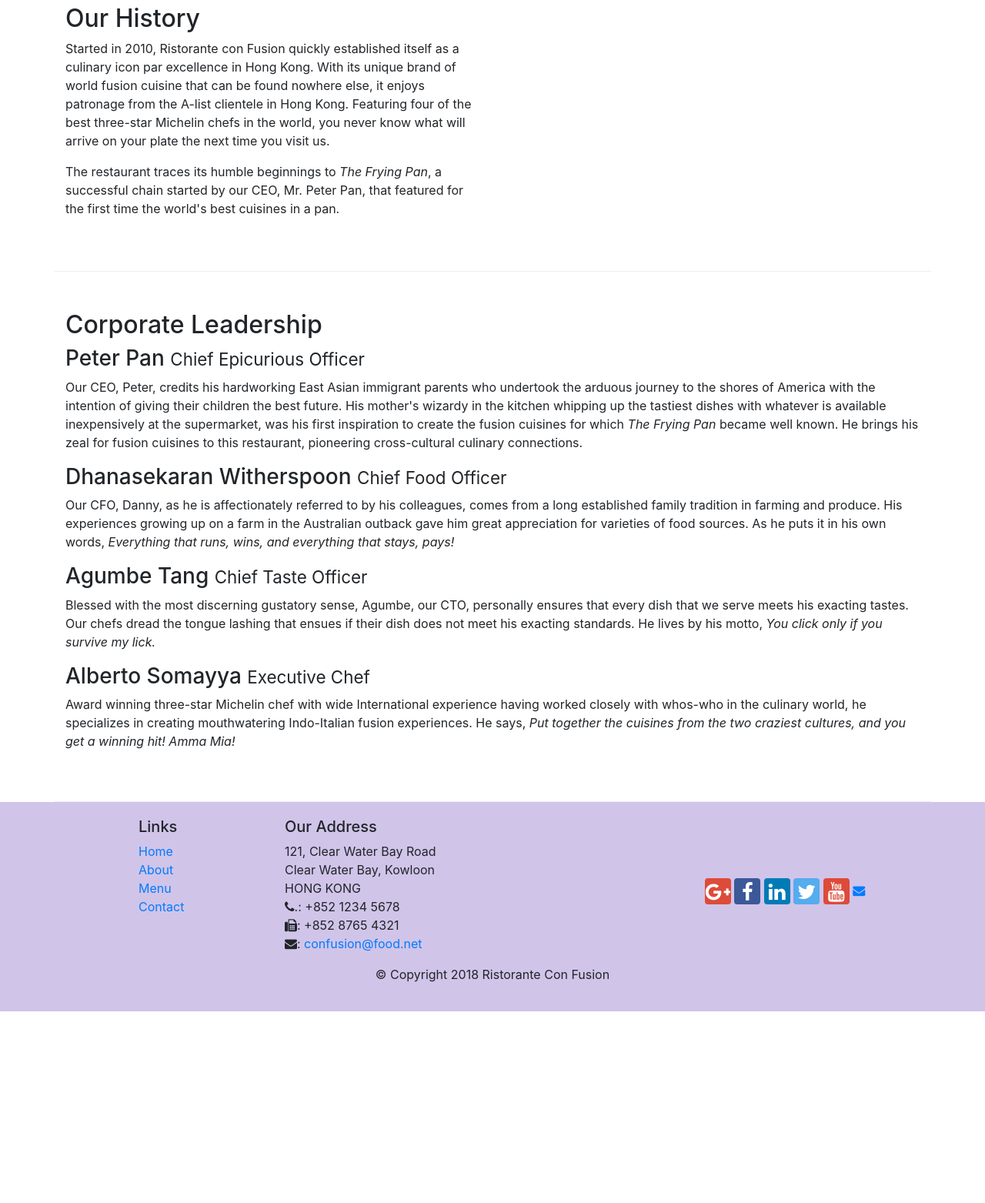
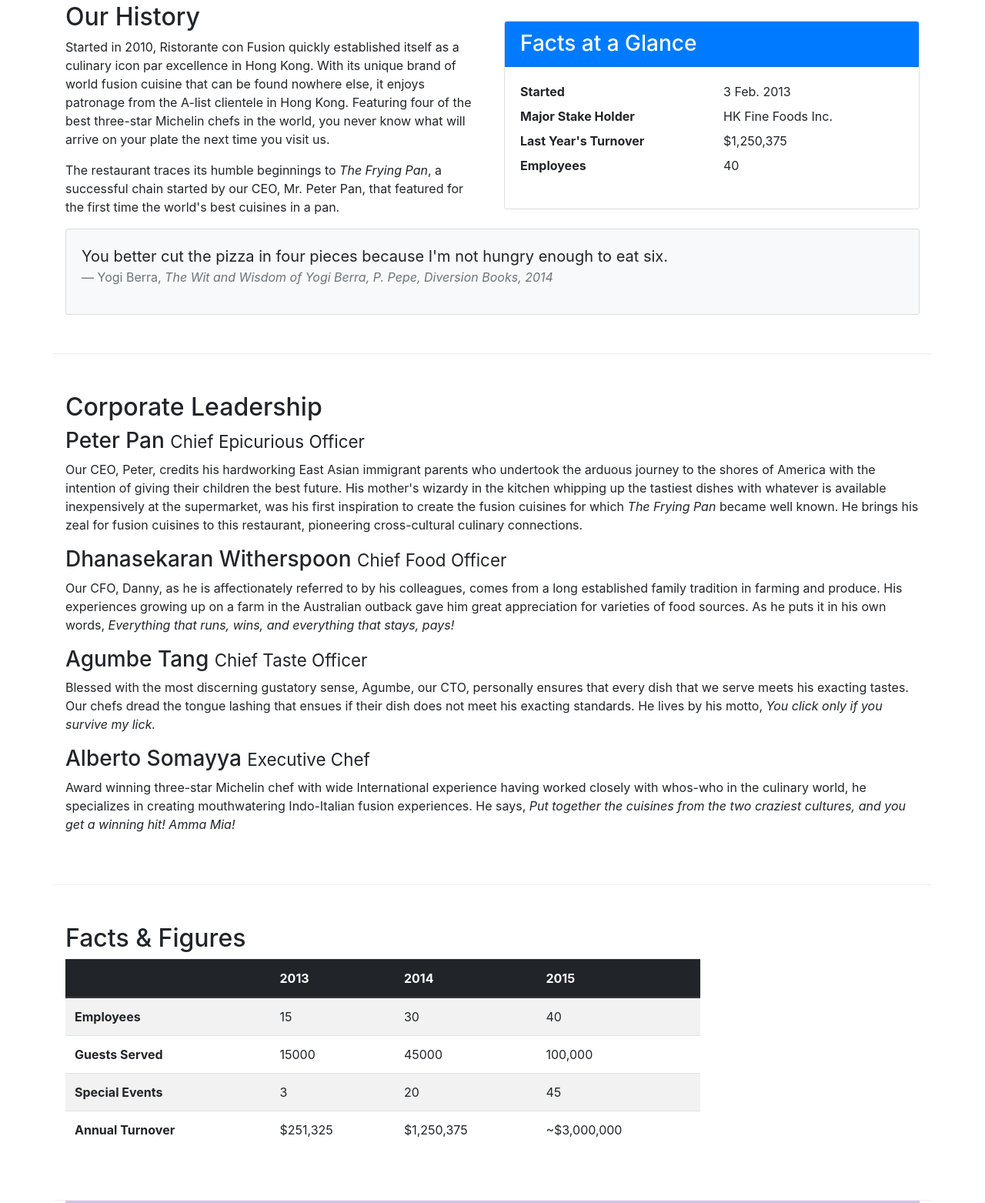
Before and after one commit to 17ucs062/Confusion, a website: page aboutus.html in a window 1280 px wide. Shown: the part 508-2071 px from the top of the page at 77% size. Before the commit the page ends 1822 px from the top, so only its background shows below. Drawn offline with nearby package versions, Linux system fonts and the light colour scheme.

Commit message:
tables and cards

```diff
--- a/aboutus.html
+++ b/aboutus.html
@@ -67,6 +67,33 @@
                 <p>The restaurant traces its humble beginnings to <em>The Frying Pan</em>, a successful chain started by our CEO, Mr. Peter Pan, that featured for the first time the world's best cuisines in a pan.</p>
             </div>
             <div class="col-12 col-sm">
+                <div class="card">
+                    <h3 class="card-header bg-primary text-white">Facts at a Glance</h3>
+                    <div class="card-body">
+                        <dl class="row">
+                            <dt class="col-6">Started</dt>
+                            <dd class="col-6">3 Feb. 2013</dd>
+                            <dt class="col-6">Major Stake Holder</dt>
+                            <dd class="col-6">HK Fine Foods Inc.</dd>
+                            <dt class="col-6">Last Year's Turnover</dt>
+                            <dd class="col-6">$1,250,375</dd>
+                            <dt class="col-6">Employees</dt>
+                            <dd class="col-6">40</dd>
+                        </dl>
+                    </div>
+                </div>
+            </div>
+            <div class="col-12">
+                <div class="card card-body bg-light">
+                    <blockquote class="blockquote">
+                        <p class="mb-0">You better cut the pizza in four pieces because
+                            I'm not hungry enough to eat six.</p>
+                        <footer class="blockquote-footer">Yogi Berra,
+                            <cite title="Source Title">The Wit and Wisdom of Yogi Berra,
+                            P. Pepe, Diversion Books, 2014</cite>
+                        </footer>
+                    </blockquote>
+                </div>
             </div>
         </div>
 
@@ -84,7 +111,51 @@
                 <p class="d-none d-sm-block">Award winning three-star Michelin chef with wide International experience having worked closely with whos-who in the culinary world, he specializes in creating mouthwatering Indo-Italian fusion experiences. He says, <em>Put together the cuisines from the two craziest cultures, and you get a winning hit! Amma Mia!</em></p>
             </div>
        </div>
+       <div class="row row-content">
+           <div class="col-12 col-sm-9">
+                <h2>Facts &amp; Figures</h2>
+                <div class="table-responsive">
+                    <table class="table table-striped">
+                        <thead class="thead-dark">
+                            <tr>
+                                <th>&nbsp;</th>
+                                <th>2013</th>
+                                <th>2014</th>
+                                <th>2015</th>
+                            </tr>
+                        </thead>
+                        <tbody>
+                            <tr>
+                                <th>Employees</th>
+                                <td>15</td>
+                                <td>30</td>
+                                <td>40</td>
+                            </tr>
+                            <tr>
+                                <th>Guests Served</th>
+                                <td>15000</td>
+                                <td>45000</td>
+                                <td>100,000</td>
+                            </tr>
+                            <tr>
+                                <th>Special Events</th>
+                                <td>3</td>
+                                <td>20</td>
+                                <td>45</td>
+                            </tr>
+                            <tr>
+                                <th>Annual Turnover</th>
+                                <td>$251,325</td>
+                                <td>$1,250,375</td>
+                                <td>~$3,000,000</td>
+                            </tr>
+                        </tbody>
+                    </table>
+                </div>
+           <div class="col-12 col-sm-3">
 
+           </div>
+       </div>
     </div>
 
     <footer class="footer">
```
